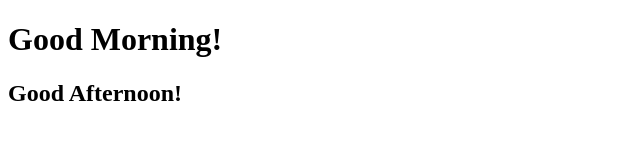
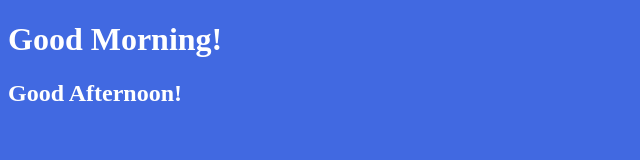
Before and after one commit to mariiakey/testing, a plain HTML site: page index.html in a window 1280 px wide. Shown: the whole page, without its empty margins (0-640 px from the left). Drawn offline with Linux system fonts and the light colour scheme.

Commit message:
Styling the body of the page

```diff
--- a/index.html
+++ b/index.html
@@ -2,6 +2,7 @@
 <html>
 <head>
 	<title>Hello</title>
+    <link rel="stylesheet"href="style.css">
 </head>
 <body>
 	<h1>Good Morning!</h1>
--- a/style.css
+++ b/style.css
@@ -0,0 +1,4 @@
+body {
+    background: royalblue;
+    color: white;
+}
```
